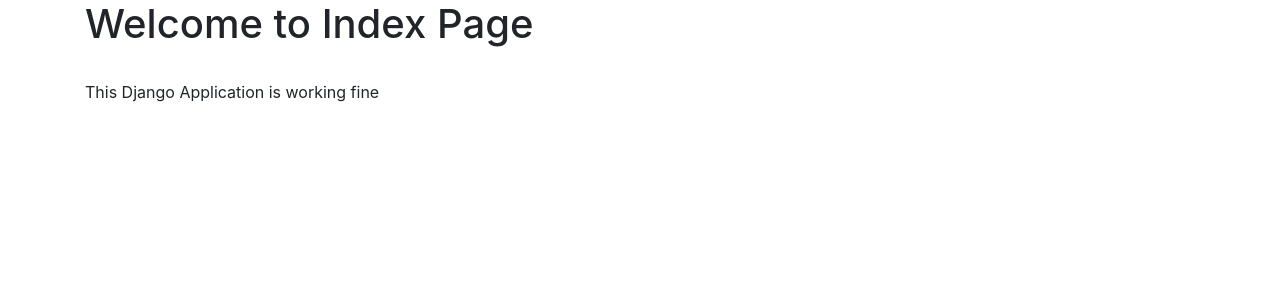
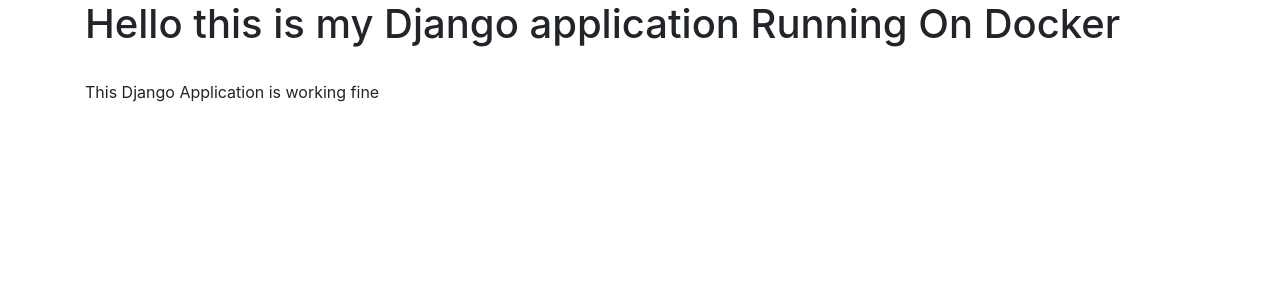
Before and after one commit to Munaze/Django-docker-jenkins, a Django app: page /home/ in a window 1280 px wide. Shown: the top 300 px of the page. Run offline with Django 3.2, Linux system fonts and the light colour scheme; some libraries are stand-ins or nearby versions.

Commit message:
index update

```diff
--- a/testwebapp/templates/testwebapp/index.html
+++ b/testwebapp/templates/testwebapp/index.html
@@ -8,7 +8,7 @@
     </head>
     <body>
         <div class="container">
-                <h1>Welcome to Index Page</h1><br>
+                <h1>Hello this is my Django application Running On Docker</h1><br>
                 <p>This Django Application is  working fine</p>
         </div>
     </body>
```
